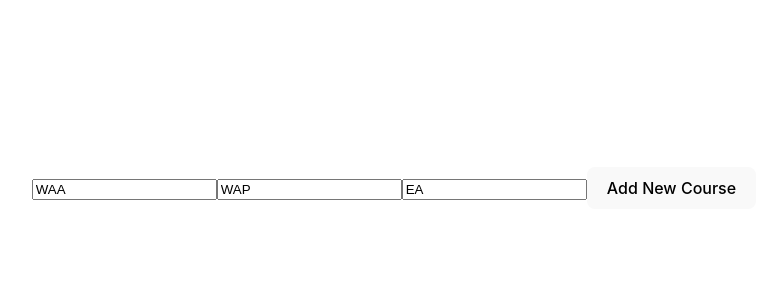
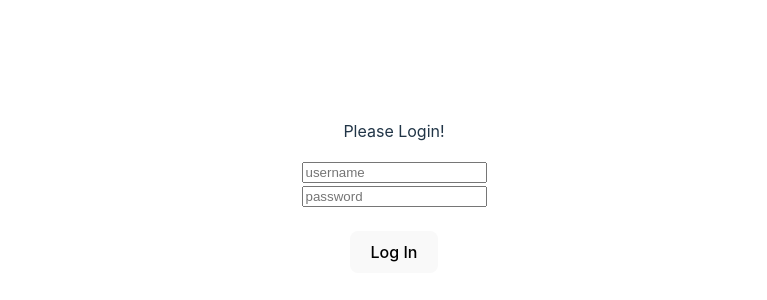
Before and after one commit to abdulmoiz99/reactTestBench, a React (Vite) app: page / in a window 1280 px wide. Shown: the part 212-512 px from the top of the page, without its empty margins (246-1013 px from the left). Built offline with nearby package versions, Linux system fonts and the light colour scheme.

Commit message:
Completed Part 2

```diff
--- a/src/App.tsx
+++ b/src/App.tsx
@@ -1,11 +1,11 @@
 // App.tsx
 import './App.css';
-import Courses from './Courses';
+import LoginUseState from './LogginUseState';
 function App() {
 
   return (
     <>
-      <Courses />
+      <LoginUseState />
     </>
 
   );
--- /dev/null
+++ b/src/LogginUseState.tsx
@@ -0,0 +1,76 @@
+import { FormEvent, useReducer } from "react";
+import { reducer, State } from "./reducer";
+
+export default function LoginUseState() {
+
+    const initialState: State = {
+        username: '',
+        password: '',
+        error: '',
+        loggedIn: false
+    }
+
+    const [state, dispatch] = useReducer(reducer, initialState);
+
+    const onSubmit = async (e: FormEvent<HTMLFormElement>) => {
+        e.preventDefault();
+        try {
+            await new Promise((resolve, reject) => {
+                setTimeout(() => {
+                    if (state.username == '123' && state.password == '123') {
+                        dispatch({ type: "SET_LOGGED_IN", payload: true })
+                        resolve('success');
+                    } else {
+                        reject('fail');
+                    }
+                }, 1000);
+            })
+
+        } catch (error) {
+            console.log(error)
+            dispatch({ type: "SET_ERROR", payload: "Incorrect username or password" })
+            dispatch({ type: "SET_USERNAME", payload: "" })
+            dispatch({ type: "SET_PASSWORD", payload: "" })
+        }
+    }
+
+    return (
+        <>
+            <div>
+                <div>
+                    {state.loggedIn ? (
+                        <>
+                            <h2>Welcome user: {state.username}</h2>
+                        </>
+                    ) :
+                        (
+                            <>
+                                <form onSubmit={onSubmit}>
+                                    {state.error && <p>{state.error}</p>}
+                                    <p>Please Login!</p>
+                                    <input
+                                        type="text"
+                                        placeholder="username"
+                                        value={state.username}
+                                        onChange={(e) => dispatch({ type: "SET_USERNAME", payload: e.target.value })}
+                                    />
+                                    <br />
+                                    <input
+                                        type="password"
+                                        placeholder="password"
+                                        value={state.password}
+                                        onChange={(e) => dispatch({ type: "SET_PASSWORD", payload: e.target.value })}
+                                    />
+                                    <br />
+                                    <br />
+                                    <button type="submit">Log In</button>
+                                </form>
+                            </>
+                        )
+                    }
+                </div>
+            </div>
+        </>
+    )
+
+}
--- a/src/reducer.ts
+++ b/src/reducer.ts
@@ -1,15 +1,27 @@
-// reducer.ts
-export interface State {
-    count: number;
+export type State = {
+  username: string,
+  password: string,
+  error: string,
+  loggedIn: boolean
+}
+type Action = {
+  type: "SET_USERNAME" | "SET_PASSWORD" | "SET_LOGGED_IN" | "SET_ERROR",
+  payload: string | boolean | any
+}
+
+
+export const reducer = (state: State, action: Action) => {
+  switch (action.type) {
+    case "SET_USERNAME":
+      return { ...state, username: action.payload }
+    case "SET_PASSWORD":
+      return { ...state, password: action.payload }
+    case "SET_LOGGED_IN":
+      return { ...state, loggedIn: action.payload }
+    case "SET_ERROR":
+      return { ...state, error: action.payload }
+    default:
+      return state;
   }
 
-  export type Action = { type: "increment" } | { type: "decrement" } | { type: "reset" };
-
-  export const reducer = (state: State, action: Action): State => {
-    switch (action.type) {
-      case "increment": return { count: state.count + 1 };
-      case "decrement": return { count: state.count - 1 };
-      case "reset": return { count: 0 };
-      default: return state;
-    }
-  };
+}
```
